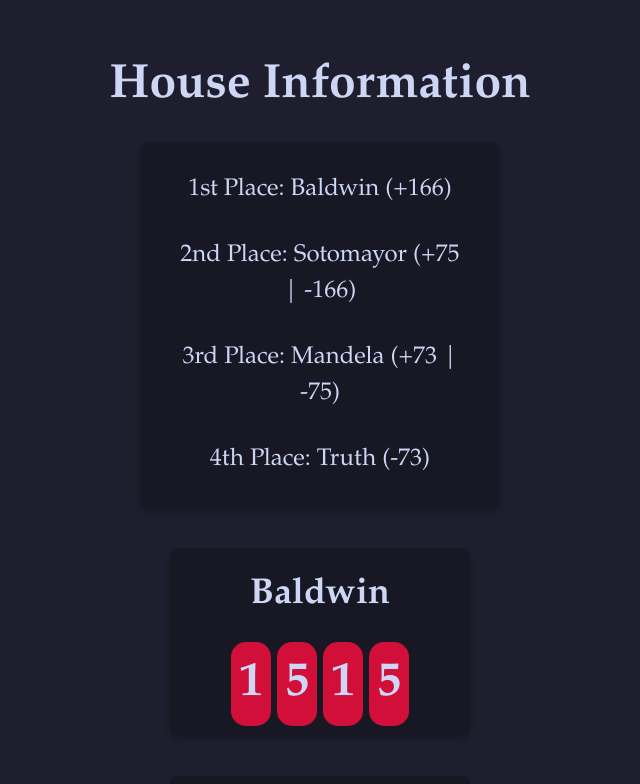
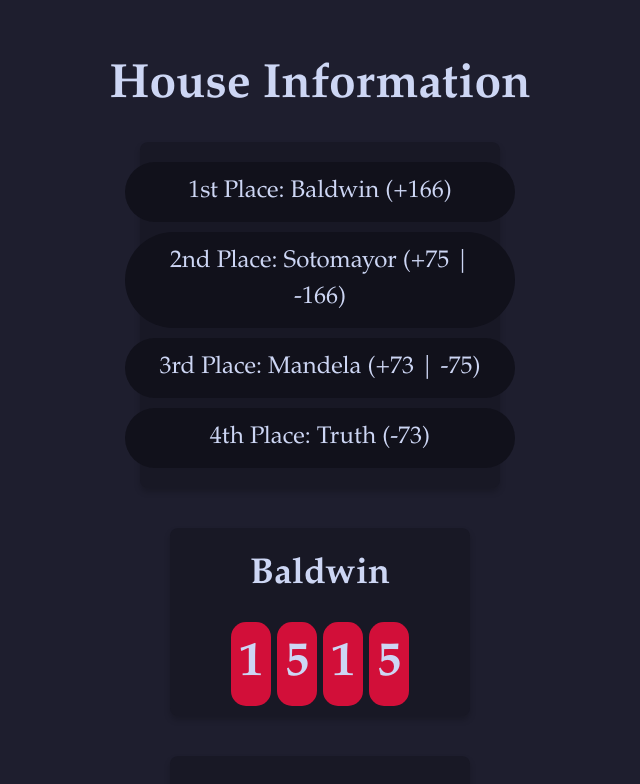
Before and after one commit to scarcekoi/house-information, a React (Vite) app: page / in a window 1280 px wide. Shown: the top 784 px of the page, without its empty margins (320-960 px from the left). Built offline with nearby package versions, Linux system fonts and the light colour scheme.

Commit message:
Update App.css

```diff
--- a/src/App.css
+++ b/src/App.css
@@ -27,7 +27,7 @@ body {
   padding: 15px;
   border-radius: 8px;
   box-shadow: 0px 4px 6px rgba(0, 0, 0, 0.2); /* Shadow for separation */
-  width: 300px;
+  width: 400px; /* Increased width for leaderboard */
   display: flex;
   flex-direction: column;
   align-items: center;
@@ -42,35 +42,33 @@ body {
   flex-direction: column;
   align-items: center;
   color: #CDD6F4;
+  padding: 20px;  /* Added padding for more space inside the leaderboard box */
 }
 
+/* Each place styling */
 .place {
   display: flex;
   align-items: center; /* Align items horizontally */
   margin: 10px 0;
-  padding: 10px 20px; /* Added padding to give it a look similar to the old digits */
-  background-color: transparent; /* No background color to look static */
+  padding: 12px 30px; /* Increased padding for larger leaderboard */
+  background-color: #11111B; /* Dark background for each place */
   border-radius: 50px;  /* Rounded corners */
   cursor: default; /* No pointer cursor */
   transition: none; /* Removed hover transition */
+  width: 100%; /* Full width of the box */
+  max-width: 350px;  /* To make sure it doesn't stretch too much */
 }
 
 .place-digit {
   background-color: #11111B; /* Dark background for the bubble */
   color: #CDD6F4; /* Light text inside the bubble */
-  padding: 10px 20px;
+  padding: 12px 25px; /* Increased padding for the digits */
   border-radius: 50%;
   font-weight: bold;
-  margin-right: 10px;  /* Space between the bubble and the house name */
-  font-size: 24px;
+  margin-right: 15px;  /* Space between the bubble and the house name */
+  font-size: 30px;  /* Increased font size */
   display: inline-block;
   cursor: default; /* Static numbers with no hover effect */
-}
-
-/* Remove scaling effect on hover */
-.place-digit:hover {
-  transform: none;
-  background-color: transparent;
 }
 
 /* Color the bubbles based on house color */
@@ -124,7 +122,7 @@ body {
   padding: 6px 8px;  /* Smaller padding for a more compact look */
   border-radius: 15px;
   color: #CDD6F4;  /* Digit text color */
-  transition: none;  /* Remove hover transition */
+  transition: transform 0.3s ease;  /* Reintroduced smooth transition for digits */
   border: 5px solid #11111B;  /* Subtle border for distinction */
   cursor: default;  /* Change cursor to default (not a pointer) */
 }
```
